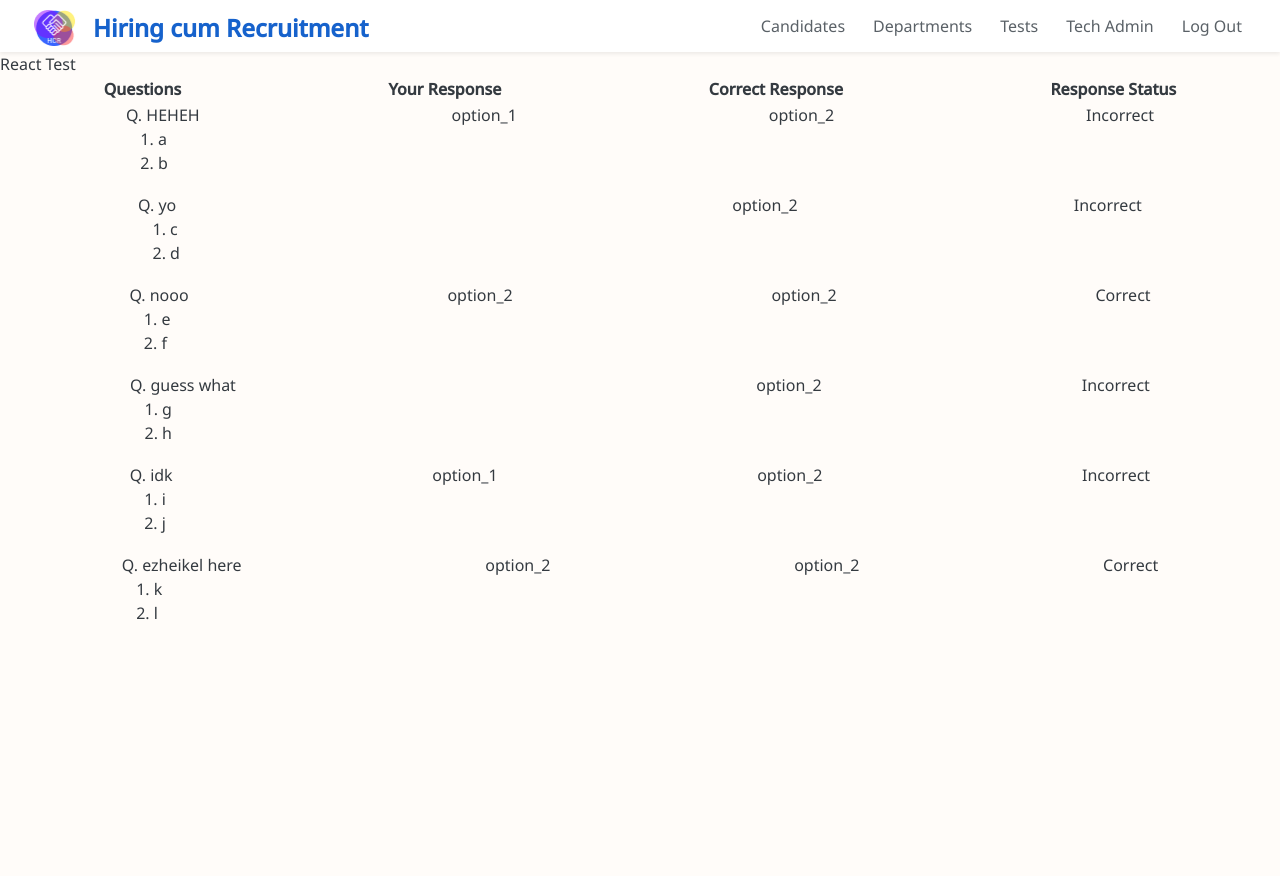
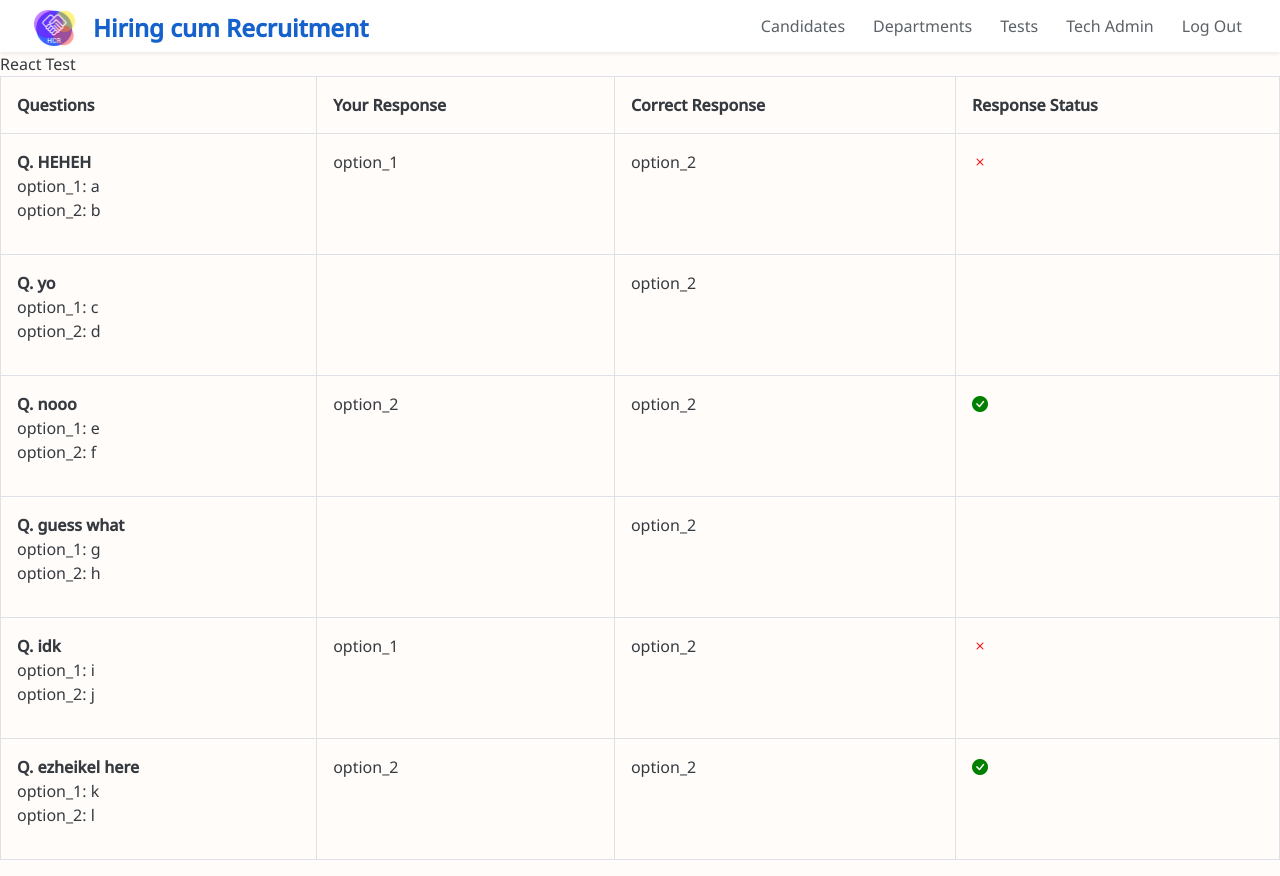
Before and after one commit to Maanas-Verma/recruitment-platform-fe, a React (Create React App) app: page /candidate-result in a window 1280 px wide. Before the commit the page ends 800 px from the top, so only its background shows below. Built offline with nearby package versions, Linux system fonts and the light colour scheme; no server answers.

Commit message:
API integration WIP now

```diff
--- a/src/pages/candidates/CandidateResult.tsx
+++ b/src/pages/candidates/CandidateResult.tsx
@@ -1,22 +1,18 @@
-import { ReactElement, useEffect, useState } from "react";
-import {
-  FormProvider,
-  useForm,
-} from "react-hook-form";
-import { useNavigate } from "react-router-dom";
-import Button from "../../components/Button";
+import { ReactElement } from "react";
 
-function CandidateResult(): ReactElement{
-  const TestName = 'React Test'
-
-  const getCandidateResultData: { // has to be fetched from api
+interface CandidateResultData {
   [key: string]: {
     question: string;
     options: { option_1: string; option_2: string };
     selectedOptionKey: string;
     correctOptionKey: string;
   };
-  } = {
+}
+
+function CandidateResult(): ReactElement {
+  const TestName = "React Test";
+
+  const getCandidateResultData: CandidateResultData = {
     question_1: {
       question: "HEHEH",
       options: {
@@ -71,67 +67,66 @@ function CandidateResult(): ReactElement{
       selectedOptionKey: "option_2",
       correctOptionKey: "option_2",
     },
-  }
+  };
 
-  return(
+  return (
     <div className="d-flex flex-column">
-      <div>
-      {TestName}
-      </div>
-      <table className="p-2">
+      <div>{TestName}</div>
+      <table className="p-2 table table-bordered">
         <thead>
-          <tr className="d-flex flex-row justify-content-around">
-            <th>
-              Questions
-            </th>
-            <th>
-              Your Response
-            </th>
-            <th>
-              Correct Response
-            </th>
-            <th>
-              Response Status
-            </th>
+          <tr>
+            <th>Questions</th>
+            <th>Your Response</th>
+            <th>Correct Response</th>
+            <th>Response Status</th>
           </tr>
         </thead>
         <tbody>
           {Object.keys(getCandidateResultData).map((questionId) => {
-            const {
-              question,
-              options,
-              selectedOptionKey,
-              correctOptionKey,
-            } = getCandidateResultData[questionId];
+            const { question, options, selectedOptionKey, correctOptionKey } =
+              getCandidateResultData[questionId];
 
             const isResponseCorrect = selectedOptionKey === correctOptionKey;
+            const hasResponse =
+              selectedOptionKey && selectedOptionKey.trim() !== "";
 
             return (
-              <tr key={questionId} className="d-flex flex-row justify-content-around">
+              <tr key={questionId}>
                 <td>
                   <div>
-                  Q. {question}
+                    <strong>Q. {question}</strong>
                   </div>
                   <div>
-                  <ol>
-                      {Object.entries(options).map(([optionKey, optionValue]) => (
+                    <ol className="list-unstyled">
+                      {Object.entries(options).map(
+                        ([optionKey, optionValue]) => (
                           <li key={optionKey}>
-                          {optionValue}
+                            {optionKey}: {optionValue}
                           </li>
-                      ))}
+                        )
+                      )}
                     </ol>
                   </div>
                 </td>
                 <td>{selectedOptionKey}</td>
                 <td>{correctOptionKey}</td>
-                <td>{isResponseCorrect ? "Correct" : "Incorrect"}</td>
+                <td>
+                  {hasResponse && isResponseCorrect ? (
+                    <i
+                      className="bi bi-check-circle-fill "
+                      style={{ color: "green" }}
+                    ></i>
+                  ) : hasResponse && !isResponseCorrect ? (
+                    <i className="bi bi-x" style={{ color: "red" }}></i>
+                  ) : null}
+                </td>
               </tr>
             );
           })}
         </tbody>
       </table>
     </div>
-  )
+  );
 }
 
 export default CandidateResult;
```
Lines whose indentation alone changed are shown as unchanged.
